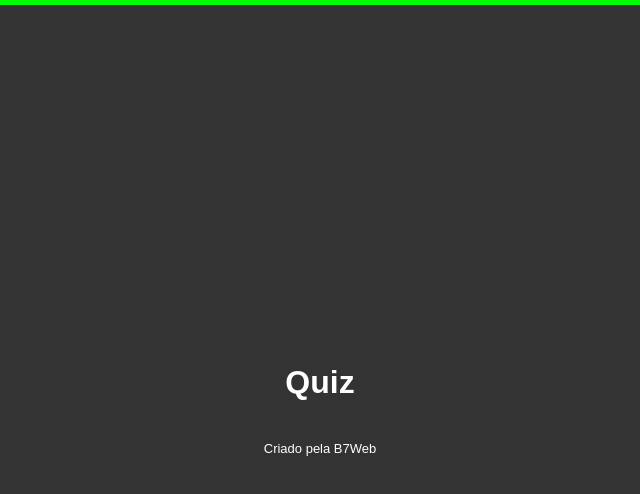
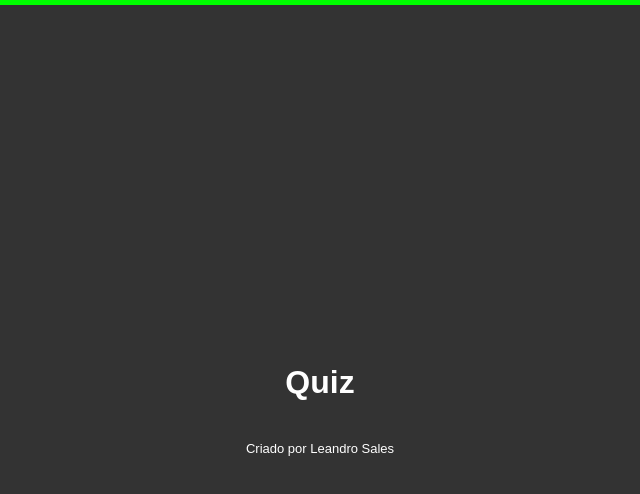
Before and after one commit to LeSales/quiz, a plain HTML site: page index.html in a window 1280 px wide. Shown: the full height of the page, 320-960 px from the left. Drawn offline with Linux system fonts and the light colour scheme.

Commit message:
Layout update

```diff
--- a/index.html
+++ b/index.html
@@ -29,7 +29,7 @@
         <button>Fazer novamente</button>
     </div>
 
-    <footer>Criado pela B7Web</footer>
+    <footer>Criado por Leandro Sales</footer>
 
     <script src="questions.js"></script>
     <script src="script.js"></script>
```
